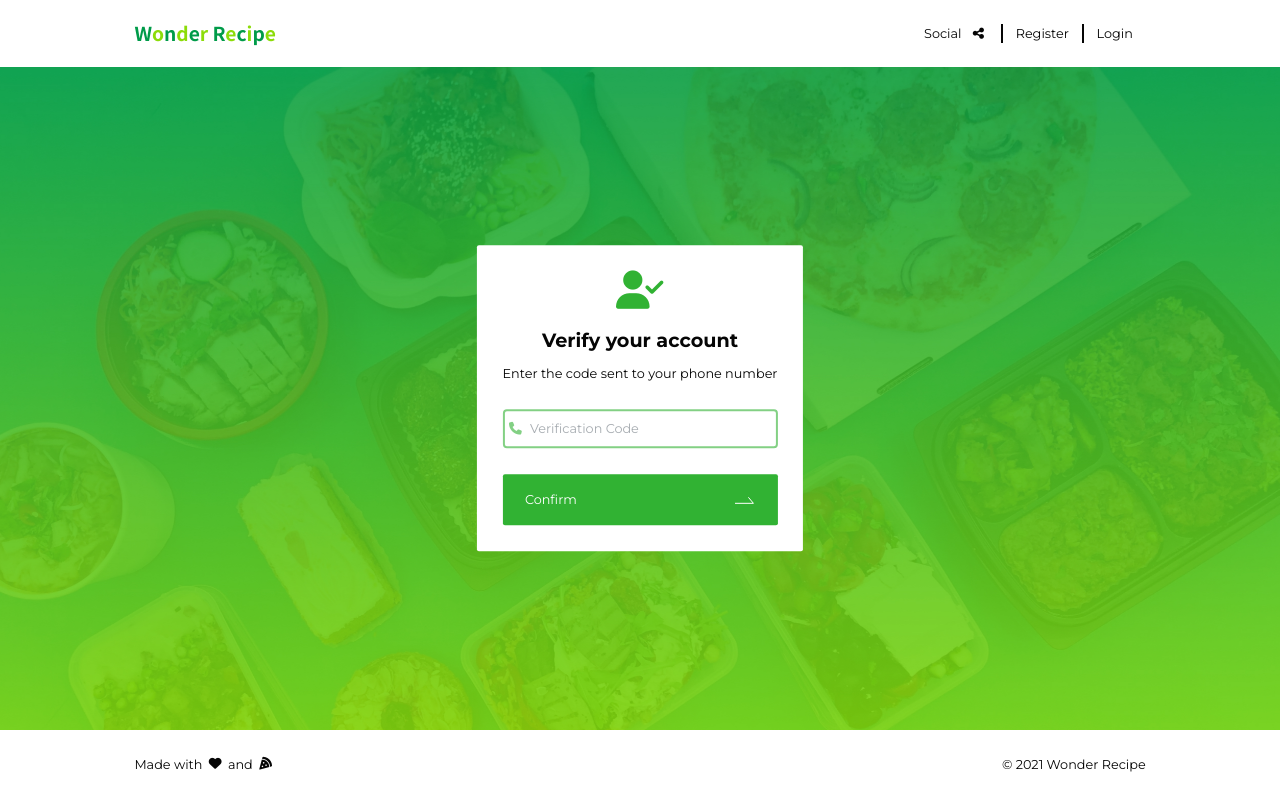
After one commit to lawrencedovin/capstone-1-wonder-recipe, a Flask app: page /verify_user in a window 1280 px wide. The commit adds this page. Run offline with Flask 2, Linux system fonts and the light colour scheme; some libraries are stand-ins or nearby versions.

Commit message:
Added verify account form

```diff
--- a/wonder-recipe/app.py
+++ b/wonder-recipe/app.py
@@ -36,3 +36,7 @@ def register():
 @app.route('/login')
 def login():
     return render_template('login.html')
+
+@app.route('/verify_user')
+def verify_user():
+    return render_template('verify_user.html')
--- a/wonder-recipe/static/css/styles.css
+++ b/wonder-recipe/static/css/styles.css
@@ -320,7 +320,7 @@ a:hover {
     border: 2px solid #31B233;
     opacity: .6; }
     .forms__input-container:not(:last-child) {
-      margin-bottom: 2.4rem; }
+      margin-bottom: 1.6rem; }
     .forms__input-icon {
       color: #31B233;
       opacity: .6;
--- a/wonder-recipe/static/sass/_wonder-recipe.scss
+++ b/wonder-recipe/static/sass/_wonder-recipe.scss
@@ -435,7 +435,7 @@
         opacity: .6;
 
         &-container:not(:last-child) {
-            margin-bottom: 2.4rem;
+            margin-bottom: 1.6rem;
         }
 
         &-icon {
--- /dev/null
+++ b/wonder-recipe/templates/components/buttons/verify-user-button.html
@@ -0,0 +1,4 @@
+{% extends '/components/buttons/form-button-template.html'%}
+{% block form_button %}
+Confirm
+{% endblock %}
--- a/wonder-recipe/templates/components/forms/form-login.html
+++ b/wonder-recipe/templates/components/forms/form-login.html
@@ -2,7 +2,7 @@
 {% block form %}
 <form method="POST" class="forms__register">
     <div class="forms__icon-container text-center">
-        <i class="fas fa-users forms__icon"></i>
+        <i class="fas fa-user forms__icon"></i>
     </div>
     <h1 class="forms__title text-center">Login</h1>
     <p class="forms__description text-center">
--- /dev/null
+++ b/wonder-recipe/templates/components/forms/form-verify-user.html
@@ -0,0 +1,19 @@
+{% extends '/components/forms/form-template.html'%}
+{% block form %}
+<form method="POST" class="forms__register">
+    <div class="forms__icon-container text-center">
+        <i class="fas fa-user-check forms__icon"></i>
+    </div>
+    <h1 class="forms__title text-center">Verify your account</h1>
+    <p class="forms__description text-center">
+        Enter the code sent to your phone number
+    </p>
+    <div class="input-group forms__input-container align-items-center">
+        <input type="text" class="form-control forms__input" name="phoneno" id="phoneno" placeholder="Verification Code" required>
+        <span class="input-group-btn forms__input-icon align-middle">
+            <i class="fas fa-phone"></i>
+        </span>
+    </div>
+    {% include '/components/buttons/verify-user-button.html' %}
+</form>
+{% endblock %}
--- /dev/null
+++ b/wonder-recipe/templates/verify_user.html
@@ -0,0 +1,7 @@
+{% extends 'base.html'%}
+{% block title %}Verify User{% endblock %}
+{% block content %}
+{% include '/components/top-nav.html' %}
+{% include '/components/forms/form-verify-user.html' %}
+{% include '/components/forms/footer-form.html' %}
+{% endblock %}
```
Also changed, not shown: wonder-recipe/templates/components/forms/form-verification.html (deleted).
